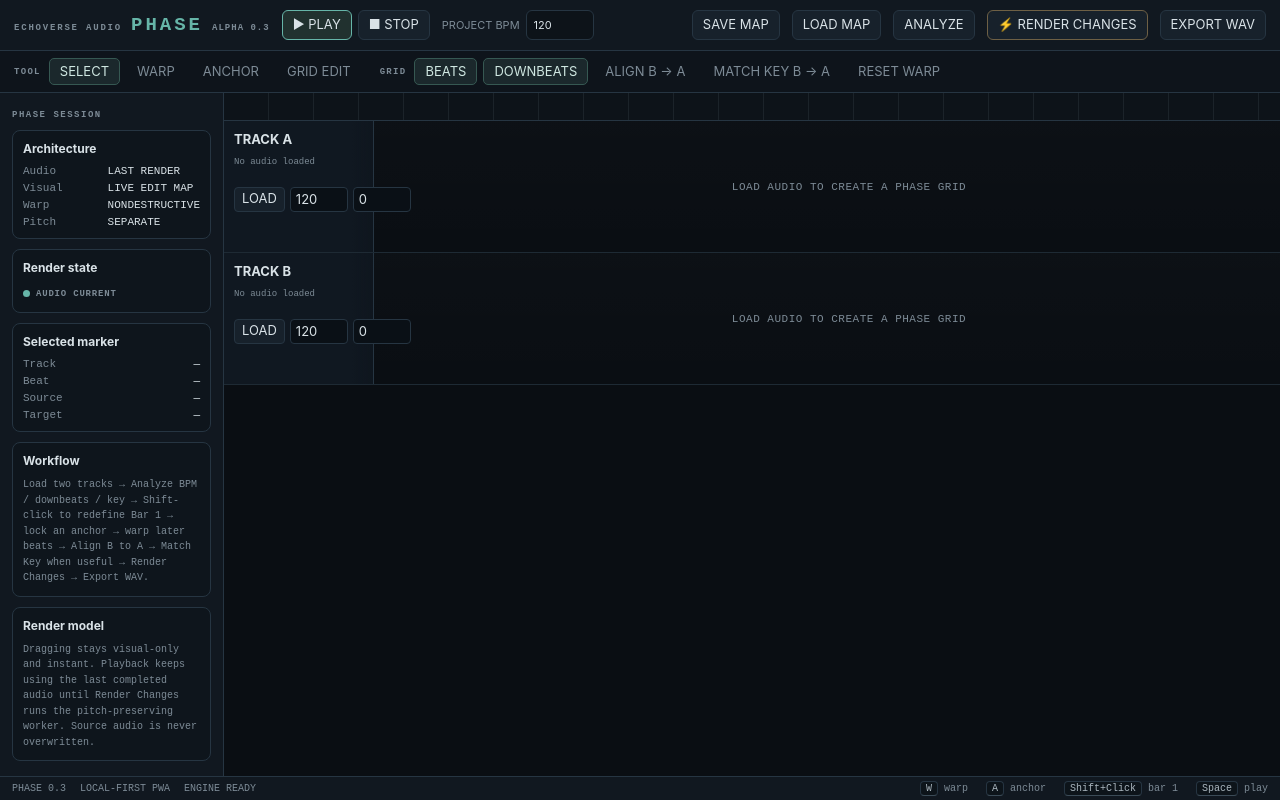
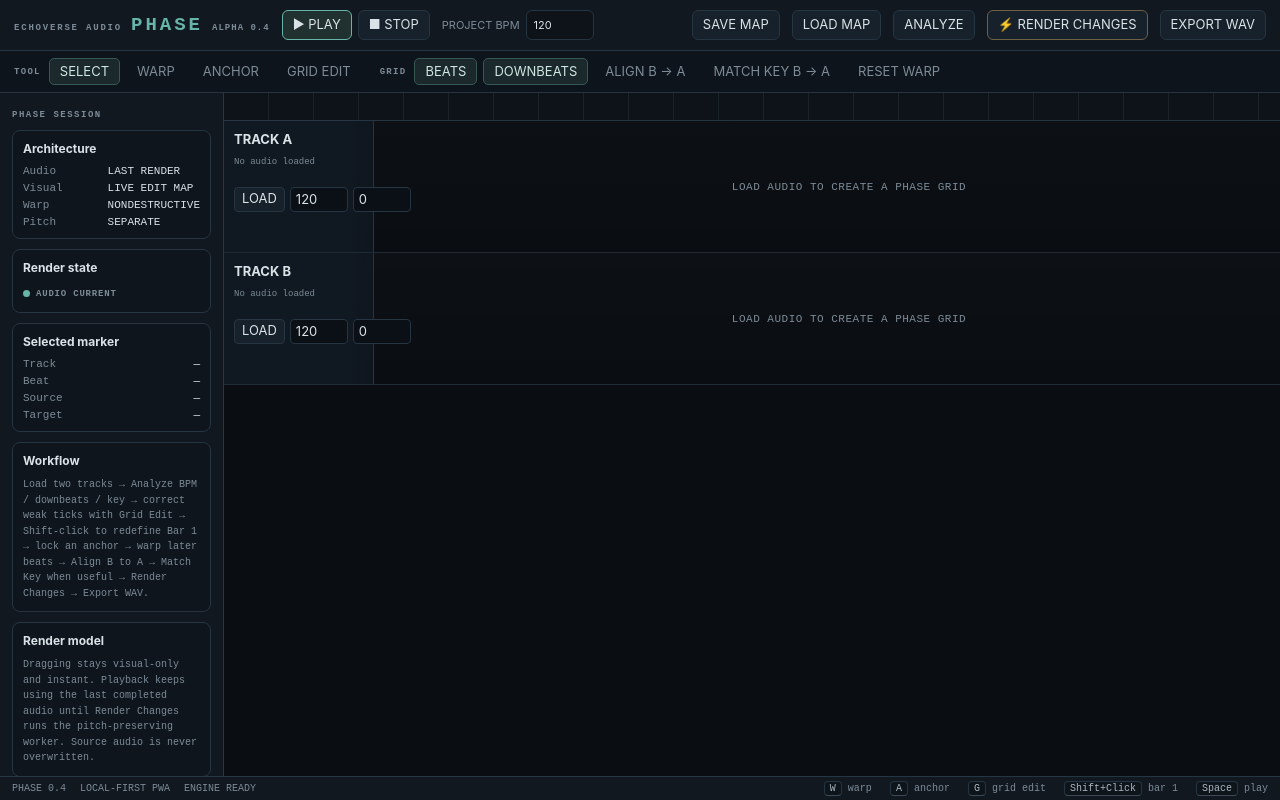
Before and after one commit to aerovista-us/phase, a website: page index.html in a window 1280 px wide. Drawn offline with Linux system fonts and the light colour scheme.

Commit message:
Roll Phase UI to 0.4 grid-correction milestone

```diff
--- a/index.html
+++ b/index.html
@@ -13,7 +13,7 @@
 <body>
 <div class="app">
   <header class="topbar">
-    <div class="brand"><span class="ev">ECHOVERSE AUDIO</span><span class="name">PHASE</span><span class="tag">ALPHA 0.3</span></div>
+    <div class="brand"><span class="ev">ECHOVERSE AUDIO</span><span class="name">PHASE</span><span class="tag">ALPHA 0.4</span></div>
     <div class="transport"><button class="btn primary" id="play">▶ PLAY</button><button class="btn" id="stop">■ STOP</button></div>
     <label class="field">PROJECT BPM <input id="projectBpm" type="number" min="40" max="240" step="0.01" value="120"></label>
     <div class="spacer"></div>
@@ -42,7 +42,7 @@
       <div class="card"><h3>Architecture</h3><div class="meta"><span>Audio</span><span>LAST RENDER</span><span>Visual</span><span>LIVE EDIT MAP</span><span>Warp</span><span>NONDESTRUCTIVE</span><span>Pitch</span><span>SEPARATE</span></div></div>
       <div class="card"><h3>Render state</h3><div class="status-pill"><span class="dot" id="renderDot"></span><span id="renderState">AUDIO CURRENT</span></div></div>
       <div class="card"><h3>Selected marker</h3><div class="meta"><span>Track</span><span id="selTrack">—</span><span>Beat</span><span id="selBeat">—</span><span>Source</span><span id="selSource">—</span><span>Target</span><span id="selTarget">—</span></div></div>
-      <div class="card"><h3>Workflow</h3><div class="sub">Load two tracks → Analyze BPM / downbeats / key → Shift-click to redefine Bar 1 → lock an anchor → warp later beats → Align B to A → Match Key when useful → Render Changes → Export WAV.</div></div>
+      <div class="card"><h3>Workflow</h3><div class="sub">Load two tracks → Analyze BPM / downbeats / key → correct weak ticks with Grid Edit → Shift-click to redefine Bar 1 → lock an anchor → warp later beats → Align B to A → Match Key when useful → Render Changes → Export WAV.</div></div>
       <div class="card"><h3>Render model</h3><div class="sub">Dragging stays visual-only and instant. Playback keeps using the last completed audio until Render Changes runs the pitch-preserving worker. Source audio is never overwritten.</div></div>
     </aside>
     <section class="timeline" id="timeline">
@@ -51,7 +51,7 @@
     </section>
   </main>
 
-  <footer class="footer"><span>PHASE 0.3</span><span>LOCAL-FIRST PWA</span><span id="engineState">ENGINE READY</span><span class="right"><span class="kbd">W</span> warp &nbsp; <span class="kbd">A</span> anchor &nbsp; <span class="kbd">Shift+Click</span> bar 1 &nbsp; <span class="kbd">Space</span> play</span></footer>
+  <footer class="footer"><span>PHASE 0.4</span><span>LOCAL-FIRST PWA</span><span id="engineState">ENGINE READY</span><span class="right"><span class="kbd">W</span> warp &nbsp; <span class="kbd">A</span> anchor &nbsp; <span class="kbd">G</span> grid edit &nbsp; <span class="kbd">Shift+Click</span> bar 1 &nbsp; <span class="kbd">Space</span> play</span></footer>
 </div>
 <input id="mapFile" type="file" accept="application/json,.json" hidden>
 <script type="module" src="/js/app.js"></script>
```
